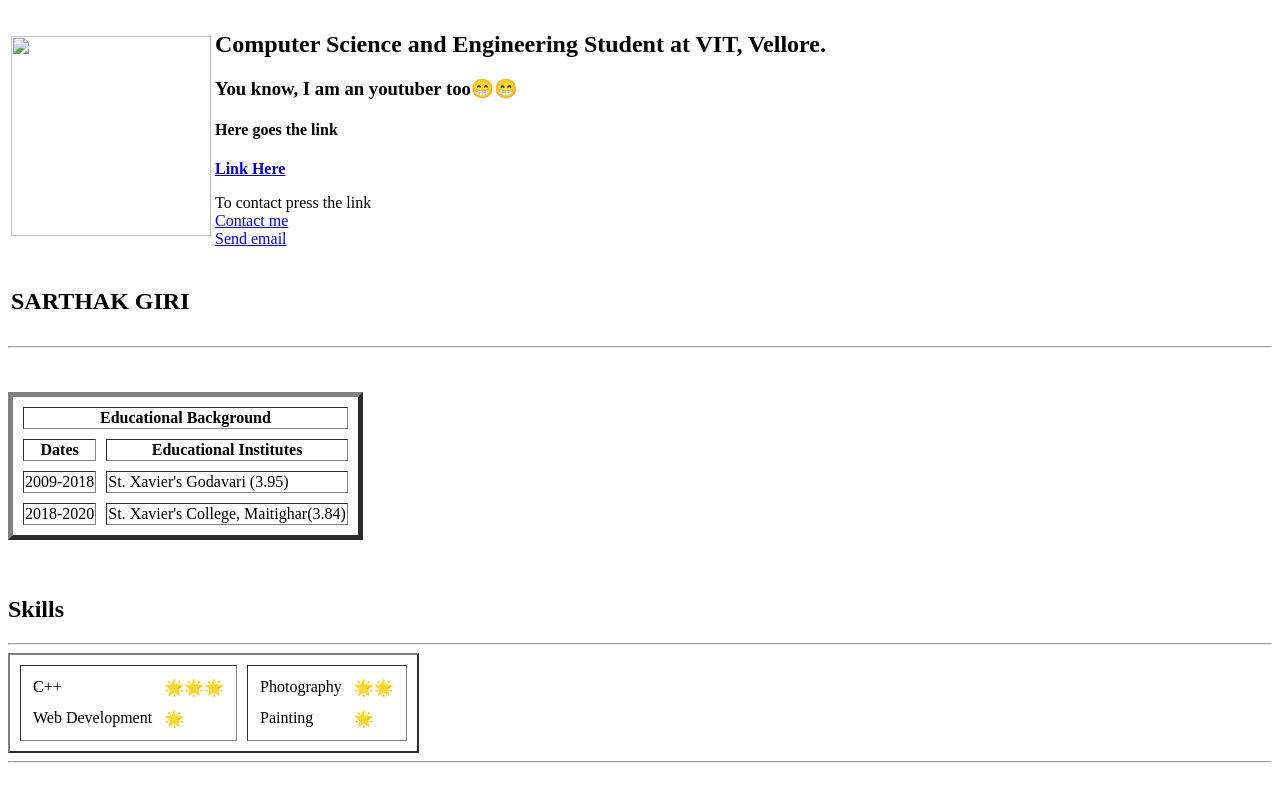
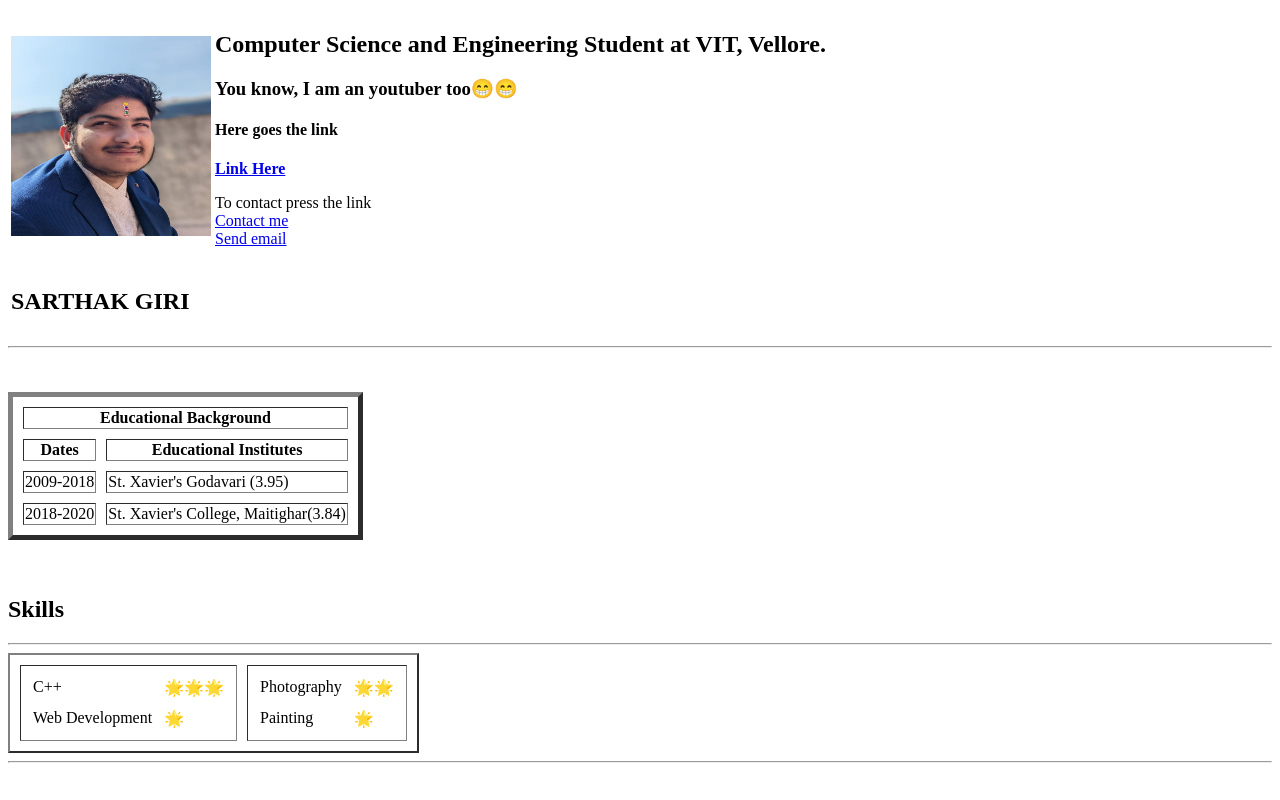
Before and after one commit to girigirigirigiri/webdocs, a plain HTML site: page index.html in a window 1280 px wide. Drawn offline with Linux system fonts and the light colour scheme.

Commit message:
Update index.html

```diff
--- a/index.html
+++ b/index.html
@@ -11,7 +11,7 @@
     <table>
         <tr>
             <td>
-                <img src=C:\Users\Legion\Downloads\dd.png
+                <img src=photo.jpg
     width="200"
     height="200">
 
```
